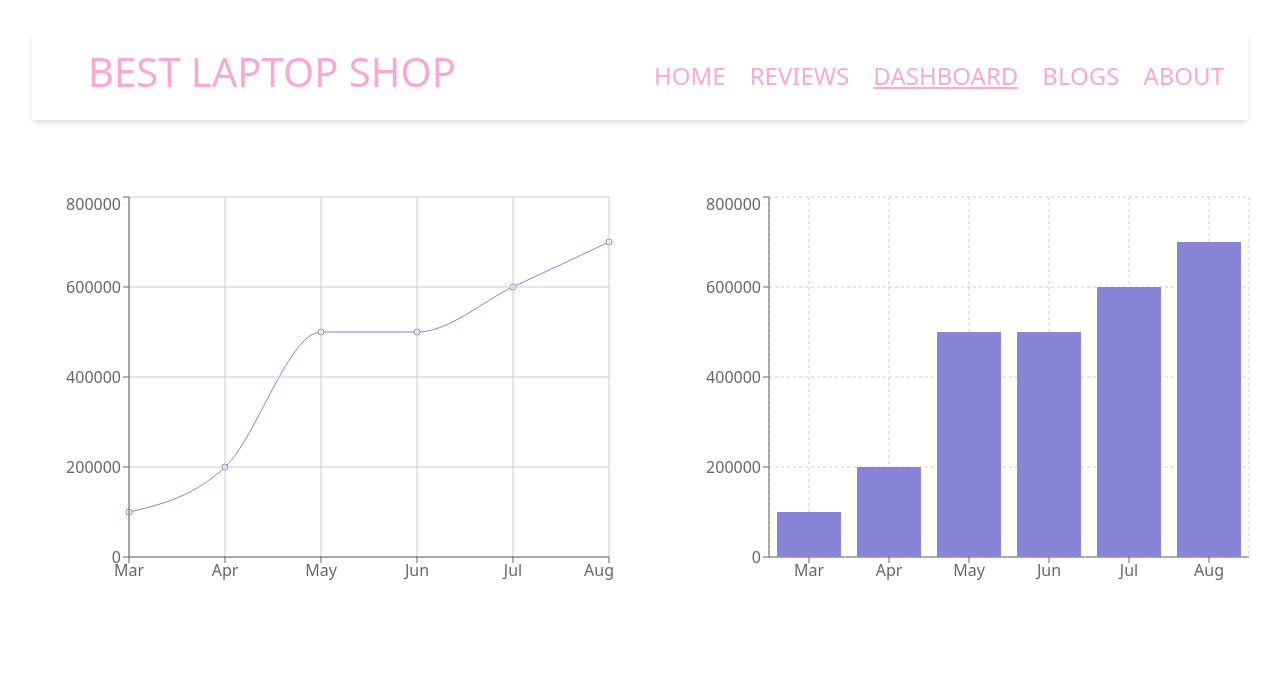
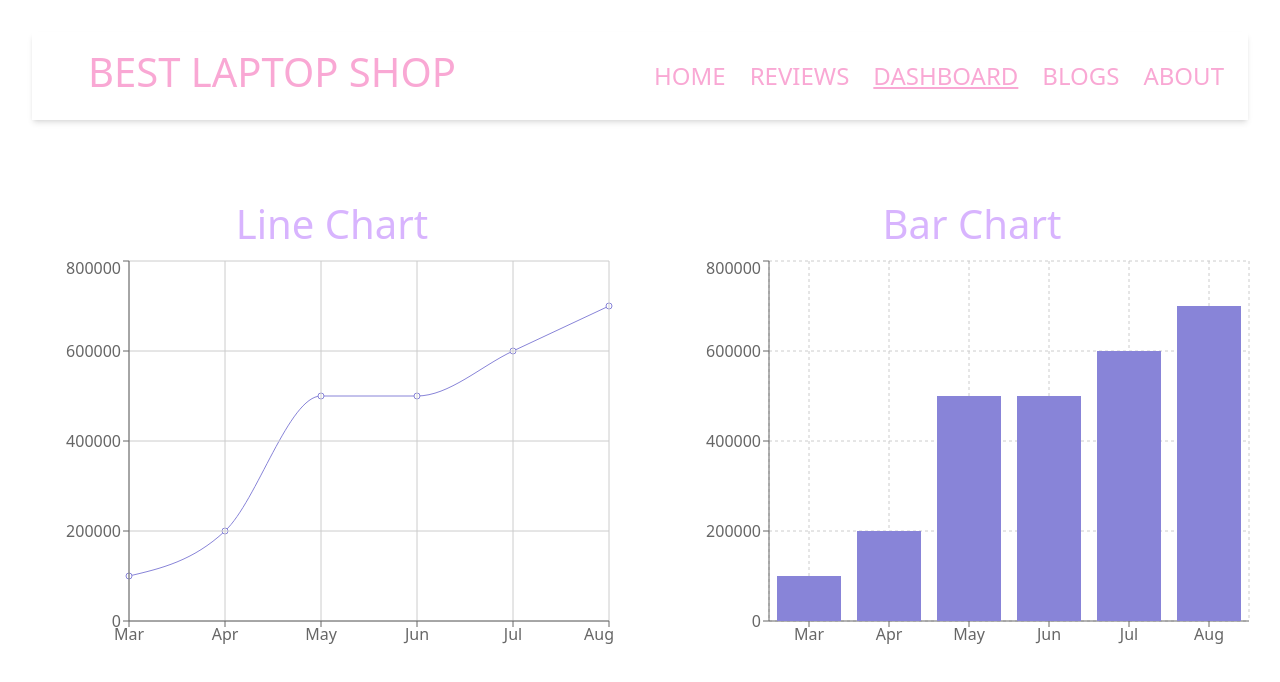
Before and after one commit to Ashraful610/product-analysis, a React (Create React App) app: page /dashboard in a window 1280 px wide. Shown: the top 682 px of the page. Built offline with nearby package versions, Linux system fonts and the light colour scheme.

Commit message:
chart-title

```diff
--- a/src/components/BarChart/BarChart1.js
+++ b/src/components/BarChart/BarChart1.js
@@ -42,6 +42,9 @@ const BarChart1 = () => {
     ]
     return (
         <div className='p-2'>
+            <div className='m-2'>
+                 <h1 className='text-purple-300'>Bar Chart</h1>
+             </div>
            <BarChart width={550} height={400} data={data}>
                <CartesianGrid strokeDasharray="3 3" />
                <XAxis dataKey="month" />
--- a/src/components/LineChart/LineChart1.js
+++ b/src/components/LineChart/LineChart1.js
@@ -43,6 +43,9 @@ const LineChart1 = () => {
     ]
     return (
         <div className='p-2'>
+               <div className='m-2'>
+                   <h1 className='text-purple-300'>Line Chart</h1>
+               </div>
             <LineChart width={550} height={400} data={data}>
                <Line type="monotone" dataKey="investment" stroke="#8884d8" />
                <CartesianGrid stroke="#ccc" />
--- a/src/components/Review/Review.js
+++ b/src/components/Review/Review.js
@@ -4,14 +4,16 @@ const Review = ({review}) => {
         const {img,name,rating} =review
 
     return (
-         <div className='col-3 bg-white shadow-lg p-3 '>
+         <div className='col-3 bg-white shadow-lg p-3 rounded-xl'>
               <div className=' d-flex justify-center p-4 review'>
                   <img src={img} alt="" />
               </div>
               <div className='review-detail'>
-                  <h3>{name}</h3>
-                  <p className=''>Review : {review.review}</p>
-                    <h5> Rating : {rating}</h5>
+                  <div className='d-flex justify-center'>
+                      <h3>{name}</h3>
+                  </div>
+                  <p className=''><span className='fw-bold'>Review :</span>  {review.review}</p>
+                    <h5> <span className='fw-bold'>Rating :</span>{rating}</h5>
               </div>
          </div>
 
```
